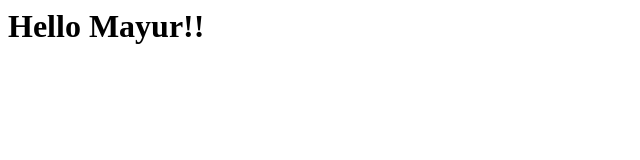
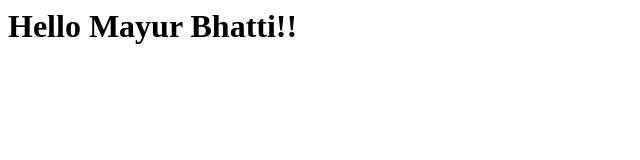
Before and after one commit to bridgecrew-perf6/static-deploy, a plain HTML site: page index.html in a window 1280 px wide. Shown: the whole page, without its empty margins (0-640 px from the left). Drawn offline with Linux system fonts and the light colour scheme.

Commit message:
Update index.html

```diff
--- a/index.html
+++ b/index.html
@@ -1 +1 @@
-<h1>Hello Mayur!!</h1>
+<h1>Hello Mayur Bhatti!!</h1>
```
